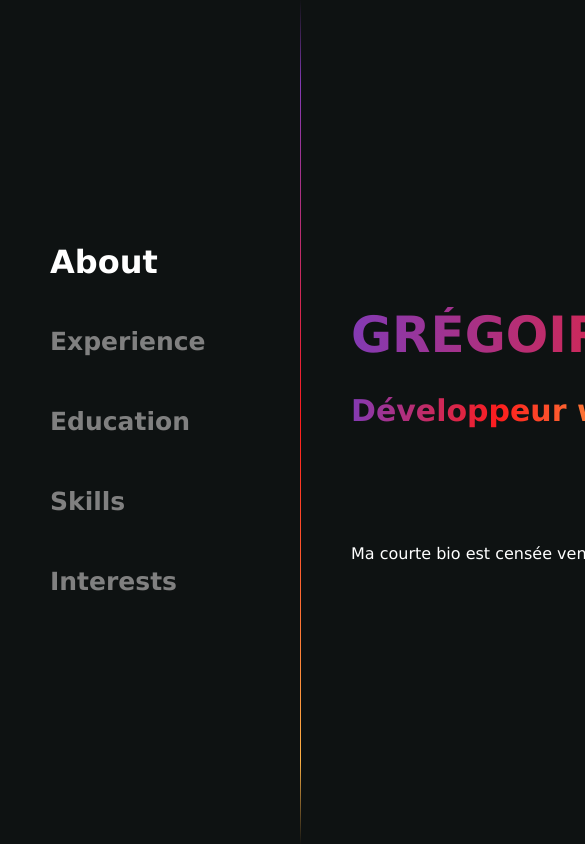
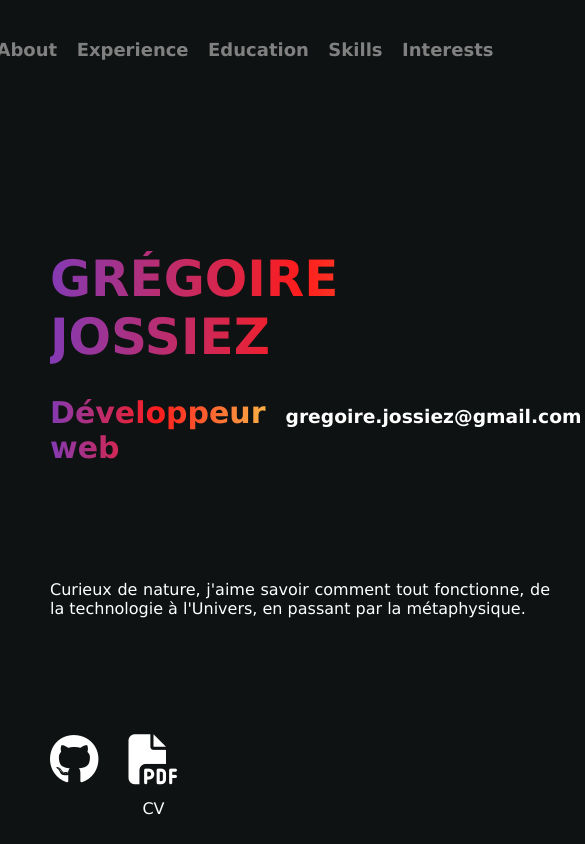
Before and after one commit to GregoireJossiez/GregoireJossiez, a plain HTML site: page index.html in a window 390 px wide. Shown: the top 844 px of the page, 585 px wide, since content can reach past the window. Drawn offline with Linux system fonts and the light colour scheme.

Commit message:
Avancée sur le design et le contenu, responsive design

```diff
--- a/css/style.css
+++ b/css/style.css
@@ -48,11 +48,27 @@ h2 {
   -moz-background-clip: text;
   -moz-text-fill-color: transparent;
   margin-bottom: 100px;
+  margin-right: 20px;
 }
 
 .mail {
   font-size: 1.17em;
   font-weight: bold;
+}
+
+.social {
+  padding-top: 100px;
+  display: flex;
+  gap: 30px;
+}
+
+.fab, .fas {
+  font-size: 50px;
+  height: 50px;
+}
+
+.CV-title {
+  text-align: center;
 }
 
 nav {
@@ -101,12 +117,34 @@ section {
   display: flex;
   justify-content: center;
   flex-direction: column;
-  padding: 0px 0px 0px 50px;
+  margin: auto;
+  padding: 0px 50px 0px 50px;
   min-height: 600px;
   height: 100vh;
-  width: 80%;
-  min-width: 800px;
+  min-width: 500px;
   max-width: 1000px;
+}
+
+@media screen and (max-width: 1024px) {
+  nav {
+    position: relative;
+    margin: auto;
+    width: auto;
+    height : 100px;
+    border-right-width: 0px;
+  }
+  .navigation {
+    flex-direction: row;
+    justify-content: center;
+    gap: 5%;
+  }
+  .container {
+    margin-left: 0px;
+  }
+  .nav-link {
+    font-size: 18px;
+    line-height: 0px;
+  }
 }
 
 p, li {
@@ -154,6 +192,11 @@ h4 {
   text-align: justify;
 }
 
+.skills {
+  display: flex;
+  gap: 30px;
+}
+
 .interest {
   font-weight: bold;
 }
--- a/index.html
+++ b/index.html
@@ -2,6 +2,7 @@
 <html lang="fr" dir="ltr">
 <link rel="stylesheet" href="css/normalize.css/normalize.css">
 <link rel="stylesheet" href="css/style.css">
+<script src="https://kit.fontawesome.com/809b9516f1.js" crossorigin="anonymous"></script>
   <head>
     <meta charset="utf-8">
     <title>Grégoire Jossiez - Portfolio</title>
@@ -24,7 +25,16 @@
           <p class="mail">gregoire.jossiez@gmail.com</p>
         </div>
         <div class="exp-content">
-          <p class="exp-description">Ma courte bio est censée venir ici je suppose mais je n'ai rien trouvé pour l'instant</p>
+          <p class="exp-description">Curieux de nature, j'aime savoir comment tout fonctionne, de la technologie à l'Univers, en passant par la métaphysique.</p>
+        </div>
+        <div class="social">
+          <div class="git">
+            <a href="https://github.com/gregoirejossiez" target="_blank"><i class="fab fa-github"></i></a>
+          </div>
+          <div class="CV">
+            <a href="pdf/devweb.pdf" target="_blank"><i class="fas fa-file-pdf"></i></a>
+            <p class="CV-title">CV</p>
+          </div>
         </div>
       </section>
       <hr>
@@ -82,6 +92,15 @@
       <hr>
       <section id="skills">
         <h2>Skills</h2>
+        <div class="skills">
+          <i class="fab fa-html5"></i>
+          <i class="fab fa-css3-alt"></i>
+          <i class="fab fa-js"></i>
+          <i class="fab fa-vuejs"></i>
+          <i class="fab fa-node-js"></i>
+          <i class="fab"><img class="fab" src="image/sequelize.png" alt="sequelize logo"></i>
+          <i class="fab fa-npm"></i>
+        </div>
       </section>
       <hr>
       <section id="interests">
@@ -92,7 +111,7 @@
         </div>
       </section>
     </div>
-    <footer><p>footer</p></footer>
+    <footer></footer>
     <script src="js/script.js"></script>
   </body>
 </html>
```
Also changed, not shown: image/sequelize.png (added), 1 other file.
